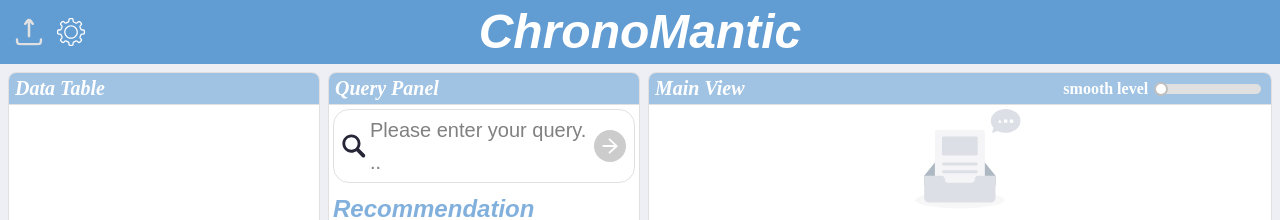
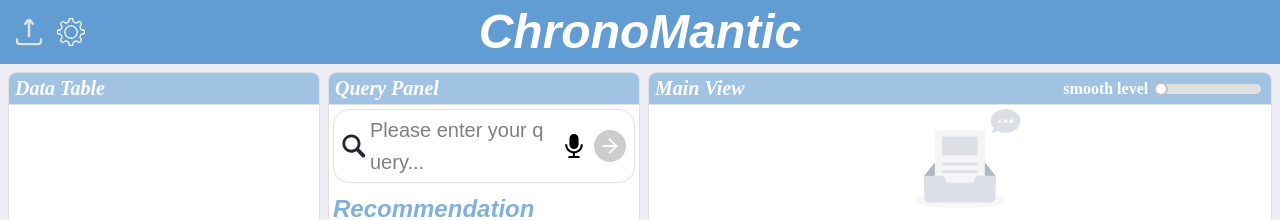
Before and after one commit to SunskyLau/ChronoMantic, a React (Vite) app in the folder frontend/: page / in a window 1280 px wide. Shown: the top 220 px of the page. Built offline with nearby package versions, Linux system fonts and the light colour scheme.

Commit message:
feat: speech recognition

```diff
--- a/frontend/src/components/NlqueryBox/index.css
+++ b/frontend/src/components/NlqueryBox/index.css
@@ -19,13 +19,24 @@
   font-size: 24px;
 }
 
-.send {
+.btn {
   width: 32px;
   height: 32px;
   background-color: unset;
+  display: flex;
+  align-items: center;
+  justify-content: center;
   border: none;
   padding: 0;
   font-size: 32px;
+}
+
+.btn.audio {
+  font-size: 24px;
+}
+
+.btn.audio.active {
+  color: skyblue;
 }
 
 .send:disabled circle {
@@ -49,8 +60,6 @@
   overflow: hidden;
 }
 
-
-
 b {
   font-weight: normal;
 }
--- a/frontend/src/components/NlqueryBox/index.tsx
+++ b/frontend/src/components/NlqueryBox/index.tsx
@@ -6,6 +6,13 @@ import { getColor } from "../../utils/color";
 import QueryIcon from "../../icons/Query";
 import SubmitIcon from "../../icons/Submit";
 import { flushSync } from "react-dom";
+import { AudioFilled } from "@ant-design/icons";
+import { classnames } from "../../utils/classname";
+import type { SpeechRecognitionType } from "../../types";
+
+const SpeechRecognition = window.SpeechRecognition || window.webkitSpeechRecognition || window.mozSpeechRecognition || window.msSpeechRecognition;
+SpeechRecognition.lang = 'en-US';
+SpeechRecognition.continuous = true;
 
 export default function NlqueryBox() {
   const textareaRef = useRef<HTMLTextAreaElement>(null);
@@ -14,6 +21,8 @@ export default function NlqueryBox() {
   const isRequesting = useAppSelector((state) => state.results.isRequesting);
   const trend = useAppSelector((state) => state.results.trend);
   const [isEdit, setIsEdit] = useState(false);
+  const [isRecording, setIsRecording] = useState(false);
+  const recognition = useRef<SpeechRecognitionType>(new SpeechRecognition());
 
   const PLACEHOLDER = "Please enter your query...";
   let coloredText = NLQuery.replace(/ /g, "&nbsp;");
@@ -63,7 +72,30 @@ export default function NlqueryBox() {
           dangerouslySetInnerHTML={{ __html: coloredText || PLACEHOLDER }}
         ></div>
       )}
-      <button className="send" type="submit" disabled={!NLQuery || isRequesting}>
+      <button onClick={() => {
+        if (!SpeechRecognition) {
+          console.error("SpeechRecognition is not supported!");
+          return;
+        }
+        if (!isRecording) {
+          recognition.current.onresult = ({ results }: { results: SpeechRecognitionResultList }) => {
+            const transcript = results[0][0].transcript;
+            console.log('receive audio:', transcript);
+            const sentence = transcript.replace(/[^\w\s]/gi, '');
+            dispatch(setNLQuery(`${NLQuery} ${sentence}`));
+          };
+          recognition.current.onend = () => recognition.current.start();
+          recognition.current.start();
+        } else {
+          recognition.current.onend = null;
+          recognition.current.onresult = null;
+          recognition.current.stop();
+        }
+        setIsRecording((prevIsRecording) => !prevIsRecording);
+      }} className={classnames("btn audio", isRecording ? "active" : "")} type="button" disabled={isRequesting}>
+        <AudioFilled />
+      </button>
+      <button className="btn send" type="submit" disabled={!NLQuery || isRequesting}>
         <SubmitIcon></SubmitIcon>
       </button>
     </form>
```
Also changed, not shown: frontend/src/globals.d.ts (added, +10 -0 lines), frontend/src/types/index.ts (+17 -0 lines).
